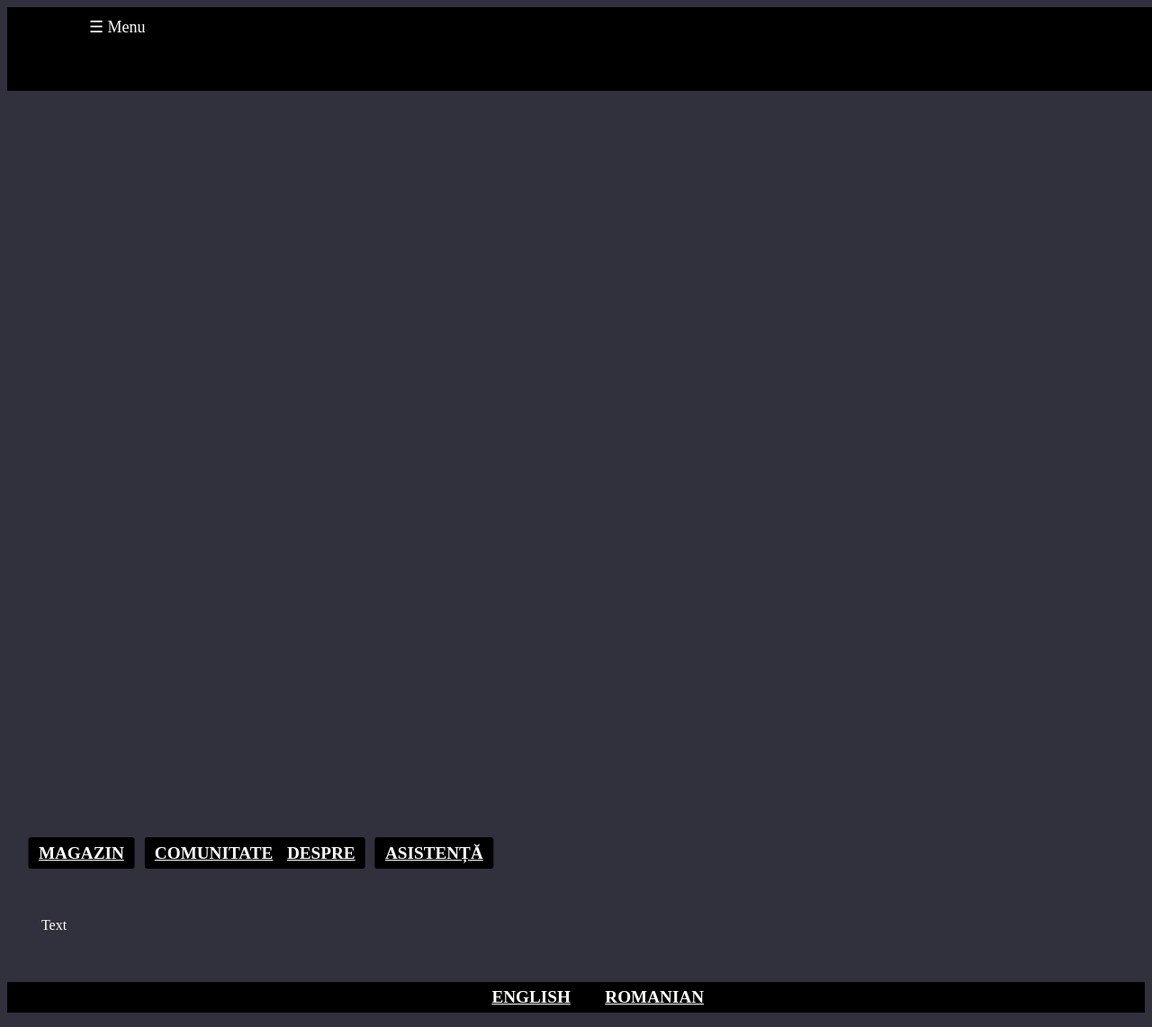
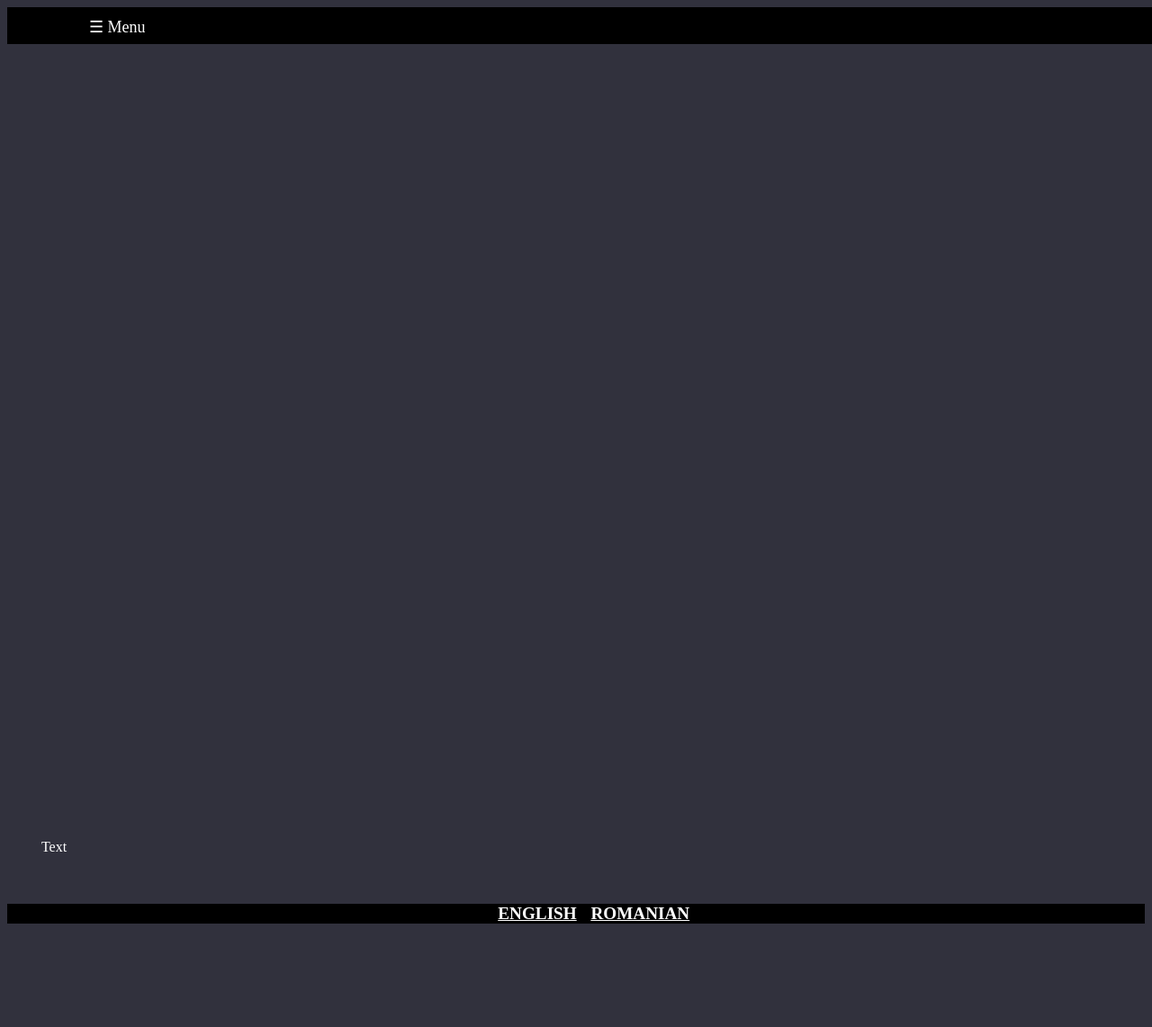
Before and after one commit to Sughit/EAR-3, a PHP site: page /index.php in a window 1280 px wide. Shown: the whole page at 90% size. After the commit the page ends 1027 px from the top, so only its background shows below. Run offline with PHP 8.4, Linux system fonts and the light colour scheme.

Commit message:
rezolvat meniu

```diff
--- a/index.php
+++ b/index.php
@@ -14,7 +14,6 @@
 <body class="body">
     <nav class="nav-bar">
         <ul class="nav-ul">
-            <br><br>
         </ul>
     </nav>
 
@@ -30,9 +29,10 @@
         </div>
 
         <ul class ="nav-list">
-            <li><a href="#">Home</a></li>
-            <li><a href="#">About</a></li>
-            <li><a href="#">Contact</a></li>
+            <li><a class="nav-a" href="store.php"><?php echo $lang['store'] ?></a></li>
+            <li><a class="nav-a" href="community.php"><?php echo $lang['community'] ?></a></li>
+            <li><a class="nav-a" href="about.php"><?php echo $lang['about'] ?></a></a></li>
+            <li><a class="nav-a" href="support.php"><?php echo $lang['support'] ?></a></li>
         </ul>
 </div>
     <script>
@@ -52,12 +52,6 @@
 
 
     <footer>
-            <a class="nav-a" href="store.php"><?php echo $lang['store'] ?></a>
-            <a class="nav-a" href="community.php"><?php echo $lang['community'] ?></a>
-            <a class="nav-a" href="about.php"><?php echo $lang['about'] ?></a>
-            <a class="nav-a" href="support.php"><?php echo $lang['support'] ?></a>
-        </ul>
-    </nav>
     <p class="text">
         Text
     </p>
--- a/style.php
+++ b/style.php
@@ -27,7 +27,6 @@
     margin: 5 5px;
     display: inline-block;
     font-size: 120%;
-    padding: 0.5% 0.9%;
     border-radius: 3px;
     text-transform: uppercase;
     transform: translate(20%, 0%);
@@ -47,7 +46,7 @@
    font-size: 30px;
    background-color: #000;
    color: white;
-   padding: 4px 10px;;
+   padding: 4px 10px;
    border-radius: 5px;
    cursor: pointer;
 }
@@ -111,6 +110,7 @@
     display: block;
     background-color: #b8b8ba;
     transition: all 0.1s;
+    transform:translate(0%, 0%);
 }
 .sidenav .nav-list a:hover
 {
```
